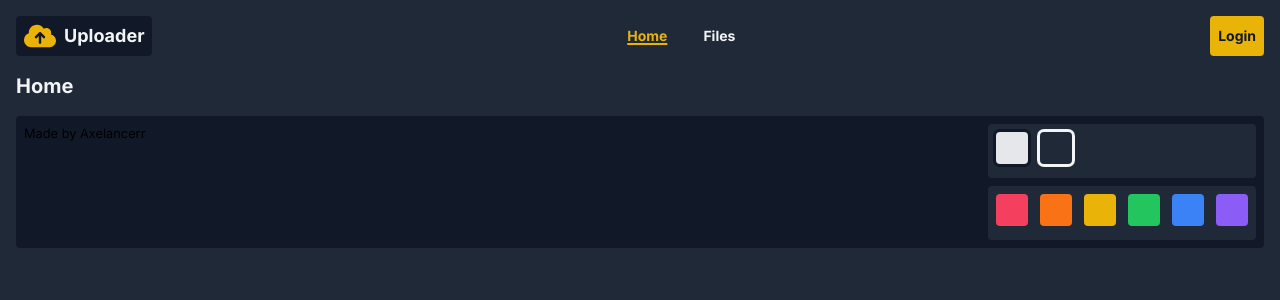
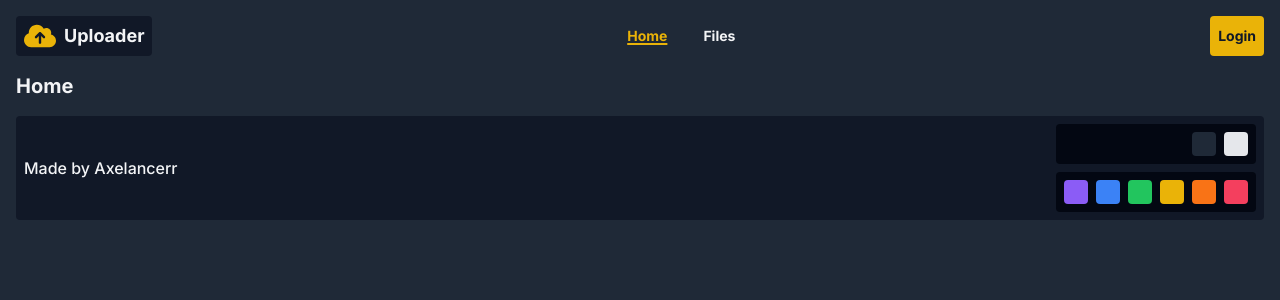
Before and after one commit to aaronhnsy/uploader, a Next.js app in the folder frontend/: page / in a window 1280 px wide. Shown: the top 300 px of the page. Built offline with nearby package versions, Linux system fonts and the light colour scheme.

Commit message:
cleanup theme selector code

```diff
--- a/frontend/src/app/providers.tsx
+++ b/frontend/src/app/providers.tsx
@@ -1,6 +1,6 @@
 "use client";
 
-import { themes } from "@/src/components/footer/footer.themeChanger";
+import { themes } from "@/src/components/footer/themeChanger";
 import { ThemeProvider } from "next-themes";
 import React from "react";
 
--- a/frontend/src/components/footer/footer.themeChanger.tsx
+++ /dev/null
@@ -1,69 +0,0 @@
-"use client";
-
-import { clsx } from "clsx";
-import { useTheme } from "next-themes";
-import React, { useState } from "react";
-
-export const siteThemes = {
-    "light": "bg-gray-200 ring ring-gray-900",
-    "dark": "bg-gray-800 ring ring-gray-100",
-};
-export const siteAccents = {
-    "red": "bg-rose-500",
-    "orange": "bg-orange-500",
-    "yellow": "bg-yellow-500",
-    "green": "bg-green-500",
-    "blue": "bg-blue-500",
-    "purple": "bg-violet-500",
-};
-export const themes = Object.keys(siteThemes).map(
-    (siteTheme) => Object.keys(siteAccents).map(
-        (siteAccent) => `${siteTheme}-${siteAccent}`,
-    ),
-).flat();
-
-export function FooterThemeChanger() {
-    // states
-    const {theme, setTheme} = useTheme();
-    const [siteThemeState, setSiteTheme] = useState("light");
-    const [siteAccentState, setSiteAccent] = useState("red");
-    // buttons
-    return (
-        <div className="ml-auto space-y-2">
-            <div className="p-2 space-x-3 rounded bg-gray-800">
-                {Object.keys(siteThemes).map(
-                    (siteTheme) => (
-                        <button type="button" aria-label="theme switcher" key={siteTheme}
-                                className={clsx(
-                                    "w-8", "h-8", "rounded",
-                                    siteThemes[siteTheme as keyof typeof siteThemes],
-                                    // theme?.includes(siteTheme) ? "ring ring-theme-accent" : "",
-                                )}
-                                onClick={() => {
-                                    setSiteTheme(siteTheme);
-                                    setTheme(`${siteTheme}-${siteAccentState}`);
-                                }}>
-                        </button>
-                    ),
-                )}
-            </div>
-            <div className="p-2 space-x-3 rounded bg-gray-800">
-                {Object.keys(siteAccents).map(
-                    (siteAccent) => (
-                        <button type="button" aria-label="accent switcher" key={siteAccent}
-                                className={clsx(
-                                    "w-8", "h-8", "rounded",
-                                    siteAccents[siteAccent as keyof typeof siteAccents],
-                                    // theme?.includes(siteAccent) ? "ring ring-gray-100" : "",
-                                )}
-                                onClick={() => {
-                                    setSiteAccent(siteAccent);
-                                    setTheme(`${siteThemeState}-${siteAccent}`);
-                                }}>
-                        </button>
-                    ),
-                )}
-            </div>
-        </div>
-    );
-}
--- a/frontend/src/components/footer/footer.tsx
+++ b/frontend/src/components/footer/footer.tsx
@@ -1,15 +1,10 @@
-import { clsx } from "clsx";
-import { FooterThemeChanger } from "./footer.themeChanger";
+import { ThemeChanger } from "@/src/components/footer/themeChanger";
 
 export function Footer() {
     return (
-        <footer className={clsx(
-            "flex", "flex-row",
-            "p-2", "rounded",
-            "bg-gray-900",
-        )}>
-            <small>Made by Axelancerr</small>
-            <FooterThemeChanger/>
+        <footer className="flex justify-between items-center p-2 bg-gray-900 rounded">
+            <p className="font-medium text-md text-gray-100">Made by Axelancerr</p>
+            <ThemeChanger/>
         </footer>
     );
 }
--- /dev/null
+++ b/frontend/src/components/footer/themeButton.tsx
@@ -0,0 +1,29 @@
+"use client";
+
+import { modesAndColours } from "@/src/components/footer/themeChanger";
+import { clsx } from "clsx";
+import { useTheme } from "next-themes";
+import React from "react";
+
+interface ThemeButtonProps {
+    mode?: string;
+    colour?: string;
+    value: string;
+    setValue: React.Dispatch<React.SetStateAction<string>>;
+}
+
+export default function ThemeButton({mode, colour, value, setValue}: ThemeButtonProps) {
+    const {setTheme} = useTheme();
+    return (
+        <button type="button" aria-label="theme switcher"
+                className={clsx(
+                    "w-6", "h-6", "rounded",
+                    modesAndColours[value as keyof typeof modesAndColours],
+                )}
+                onClick={() => {
+                    setValue(value);
+                    setTheme(mode == undefined ? `${value}-${colour}` : `${mode}-${value}`);
+                }}>
+        </button>
+    );
+}
--- /dev/null
+++ b/frontend/src/components/footer/themeChanger.tsx
@@ -0,0 +1,48 @@
+"use client";
+
+import ThemeButton from "@/src/components/footer/themeButton";
+import React, { useState } from "react";
+
+export const modes = {
+    "light": "bg-gray-200",
+    "dark": "bg-gray-800",
+};
+export const colours = {
+    "red": "bg-rose-500",
+    "orange": "bg-orange-500",
+    "yellow": "bg-yellow-500",
+    "green": "bg-green-500",
+    "blue": "bg-blue-500",
+    "purple": "bg-violet-500",
+};
+export const modesAndColours = {
+    ...modes,
+    ...colours,
+};
+export const themes =
+    Object.keys(modes).map(
+        (mode) => Object.keys(colours).map(
+            (colour) => `${mode}-${colour}`,
+        ),
+    ).flat();
+
+export function ThemeChanger() {
+    // states
+    const [mode, setMode] = useState("dark");
+    const [colour, setColour] = useState("yellow");
+    // buttons
+    return (
+        <div className="space-y-2">
+            <div className="flex flex-wrap flex-row-reverse gap-2 p-2 rounded bg-gray-950">
+                {Object.keys(modes).map(
+                    (key) => (<ThemeButton colour={colour} value={key} setValue={setMode} key={key}/>),
+                )}
+            </div>
+            <div className="flex flex-wrap flex-row-reverse gap-2 p-2 rounded bg-gray-950">
+                {Object.keys(colours).map(
+                    (key) => (<ThemeButton mode={mode} value={key} setValue={setColour} key={key}/>),
+                )}
+            </div>
+        </div>
+    );
+}
```
